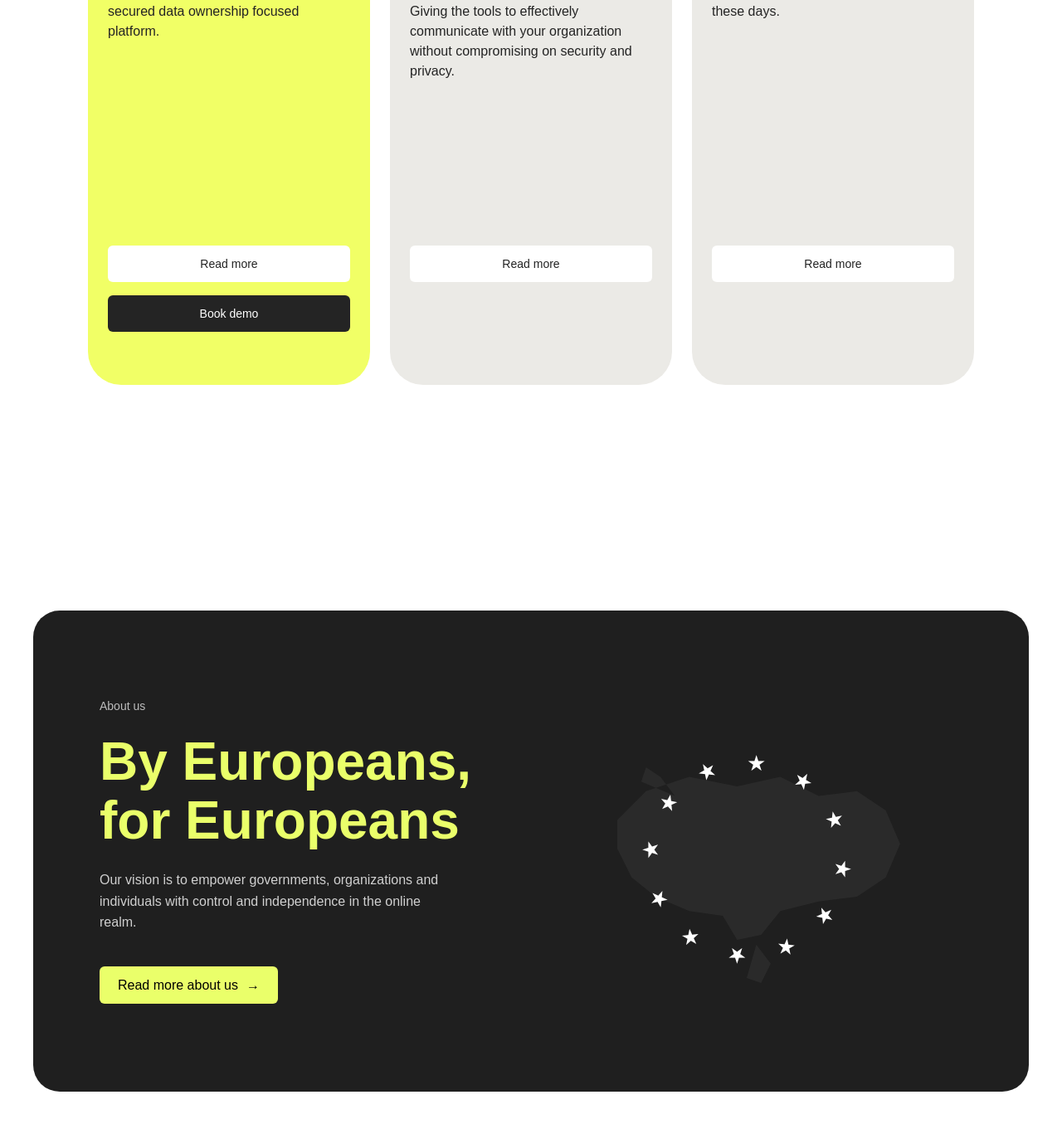
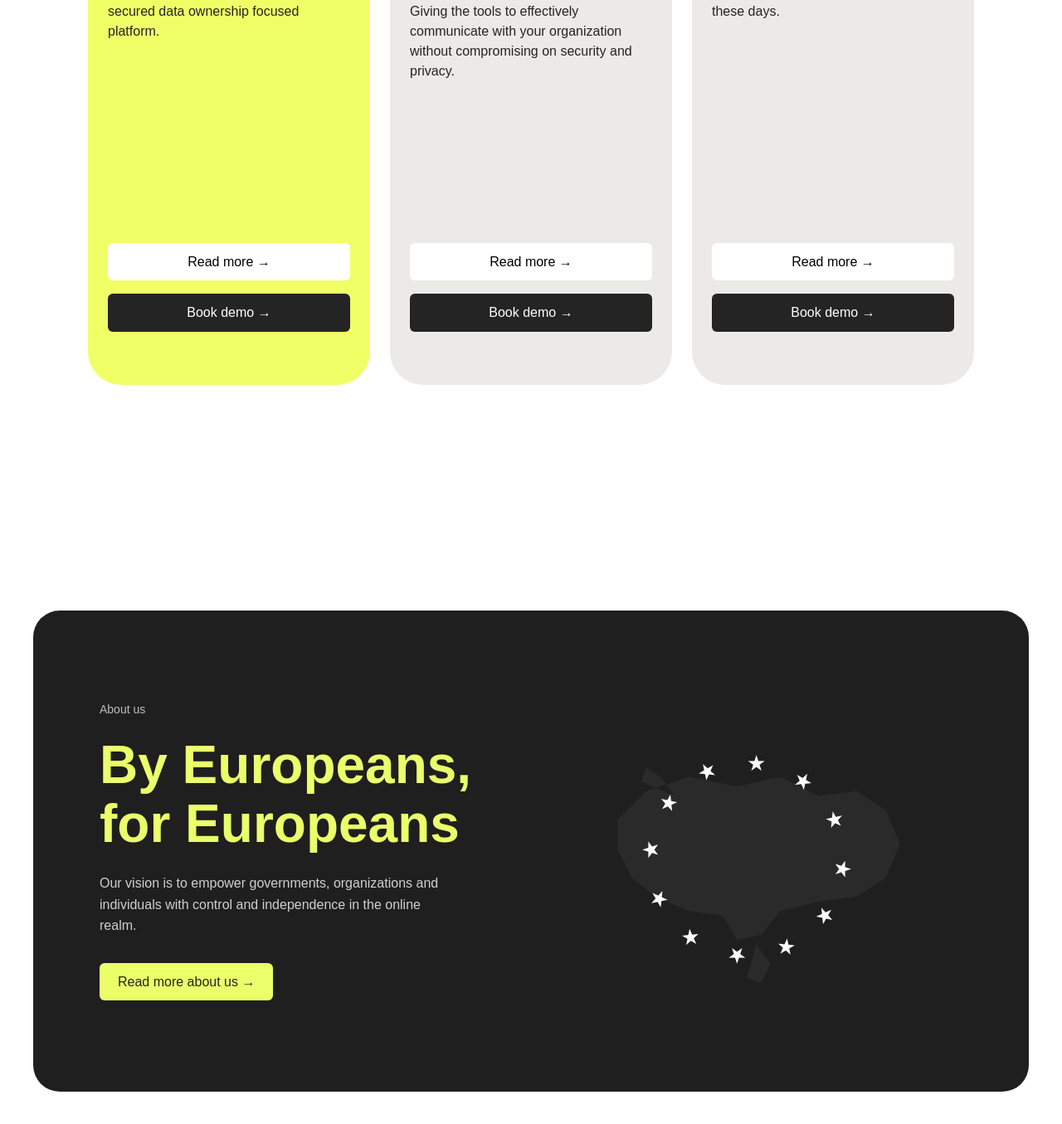
Before and after one commit to mohmadimran/apura-cloud, a Next.js app: page /product in a window 1280 px wide. Shown: the part 1950-3305 px from the top of the page at 83% size. Built offline with nearby package versions, Linux system fonts and the light colour scheme; a web font is replaced by a local one.

Commit message:
update the button component set the props

```diff
--- a/src/app/about/page.js
+++ b/src/app/about/page.js
@@ -1,5 +1,6 @@
 import EuropeMap from "@/components/youropeMap";
 import StarsCircle from "@/components/starCircle";
+import Button from "@/components/Button";
 
 export default function AboutEurope() {
   return (
@@ -13,16 +14,12 @@ export default function AboutEurope() {
           for Europeans
         </h1>
 
-
-       <p className="text-[#d0d0d0] max-w-[420px] leading-[1.6]">
+        <p className="text-[#d0d0d0] max-w-[420px] leading-[1.6] mb-8">
           Our vision is to empower governments, organizations and individuals
           with control and independence in the online realm.
         </p>
+        <Button btnText="Read more about us" bgColor="bg-[#eaff6a]" />
 
-
-       <button className="mt-10 bg-[#eaff6a] text-black py-[14px] px-[22px] rounded-[6px] font-medium inline-flex gap-[10px] cursor-pointer">
-         Read more about us <span>→</span>
-       </button>
       </div>
 
       {/* RIGHT */}
@@ -31,6 +28,5 @@ export default function AboutEurope() {
         <StarsCircle />
       </div>
     </section>
-
   );
 }
--- a/src/components/Button.js
+++ b/src/components/Button.js
@@ -0,0 +1,11 @@
+const Button =({btnText,bgColor,textColor})=>{
+    return(
+        <>
+       <button className={`${bgColor} ${textColor} text-center py-[14px] px-[22px] rounded-[6px] font-medium  gap-[10px] cursor-pointer`}>
+        {btnText} <span>→</span>
+       </button>
+        </>
+    )
+}
+
+export default Button;
--- a/src/components/ProductCard.js
+++ b/src/components/ProductCard.js
@@ -1,4 +1,6 @@
 "use client";
+
+import Button from "./Button";
 
 export default function ProductCard({
   title,
@@ -34,15 +36,19 @@ export default function ProductCard({
       `}
     >
       <div>
-        <h3 className="text-[28px] md:text-[30px] font-[400] text-[#406354]">{title}</h3>
-        <h4 className="text-[28px] my-4 md:text-[30px] font-[600] text-[#242424]">{subTitle}</h4>
+        <h3 className="text-[28px] md:text-[30px] font-[400] text-[#406354]">
+          {title}
+        </h3>
+        <h4 className="text-[28px] my-4 md:text-[30px] font-[600] text-[#242424]">
+          {subTitle}
+        </h4>
         <p className="text-[16px] leading-[150%]">{description}</p>
       </div>
 
       {/* Buttons */}
 
       <div className="flex flex-col gap-4">
-        <button
+        {/* <button
         className="
             inline-flex items-center justify-center
             gap-[10px]
@@ -53,8 +59,14 @@ export default function ProductCard({
           "
       >
         Read more
-      </button>
-        <button
+      </button> */}
+        <Button
+          btnText="Read more"
+          bgColor="bg-white"
+          textColor="text-black"
+        />
+        <Button btnText={btnText} bgColor="bg-[#242424]" textColor="text-white"/>
+        {/* <button
           className={`inline-flex items-center justify-center
             gap-[10px]
             px-[22px] py-[12px]
@@ -74,7 +86,7 @@ export default function ProductCard({
           md:group-hover:pointer-events-auto`}
         >
           {btnText}
-        </button>
+        </button> */}
       </div>
     </div>
   );
```
Lines whose indentation alone changed are shown as unchanged.
